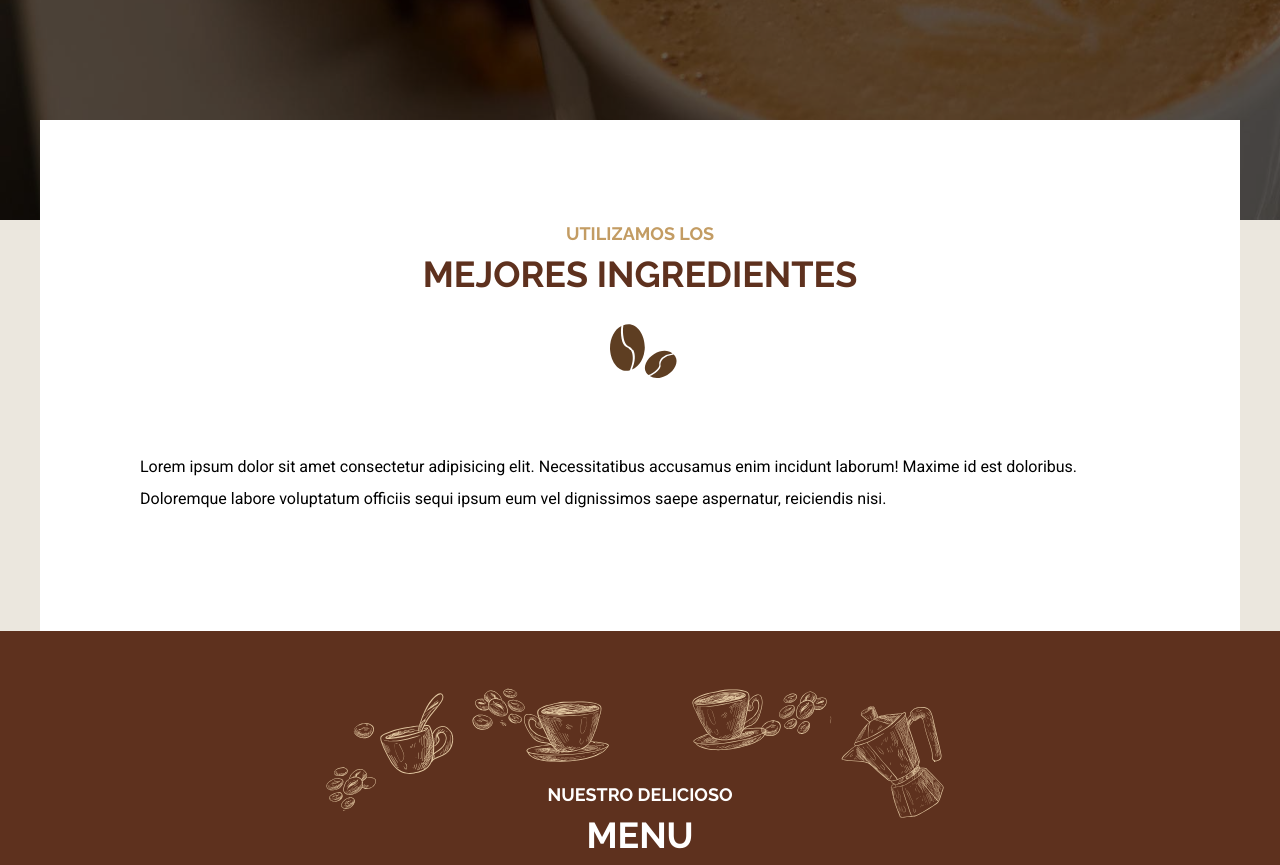
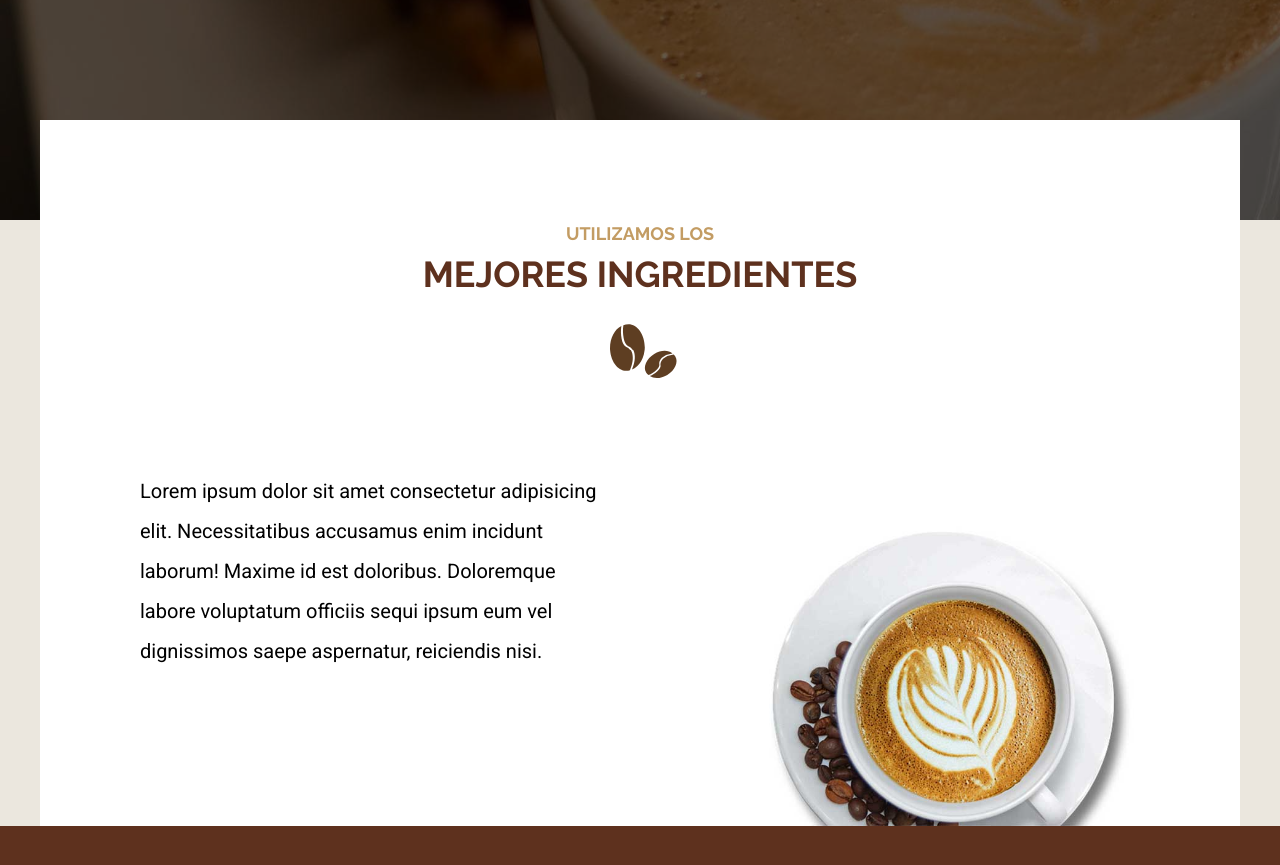
Before and after one commit to ManuUSS/coffee-shop, a website: page menu.html in a window 1280 px wide. Shown: the part 480-1345 px from the top of the page. Drawn offline with nearby package versions, Linux system fonts and the light colour scheme; files that its build step writes are made by us from their sources; files whose address does not match are found by name; a web font is replaced by a local one.

Commit message:
menu page scss

```diff
--- a/menu.html
+++ b/menu.html
@@ -31,7 +31,7 @@
         </div>
     </header>
 
-    <main class="container main-content">
+    <main class="container main-content pb-0">
         <h2><span>Utilizamos los</span> mejores ingredientes</h2>
         <div class="content-menu">
             <div class="text">
--- a/src/scss/pages/_index.scss
+++ b/src/scss/pages/_index.scss
@@ -1,2 +1,3 @@
 @forward 'us';
 @forward 'process';
+@forward 'menu';
--- /dev/null
+++ b/src/scss/pages/_menu.scss
@@ -0,0 +1,32 @@
+@use 'base/vars';
+@use 'base/mixins' as mixins;
+
+.content-menu {
+
+    background-image: url(../img/cafe.jpg);
+    background-repeat: no-repeat;
+    background-position: center bottom;
+    background-size: 100%;
+    aspect-ratio: 3 / 6;
+
+    @include mixins.phone {
+        aspect-ratio: 3 / 4;
+    }
+
+    @include mixins.tablet {
+        @include mixins.grid( 2, vars.$spacing );
+        aspect-ratio: 16 / 6;
+        background-size: 40%;
+        background-position: bottom right;
+    }
+
+    .text {
+        p {
+            font-size: 2rem;
+        }
+    }
+}
+
+.pb-0 {
+    padding-bottom: 0;
+}
```
